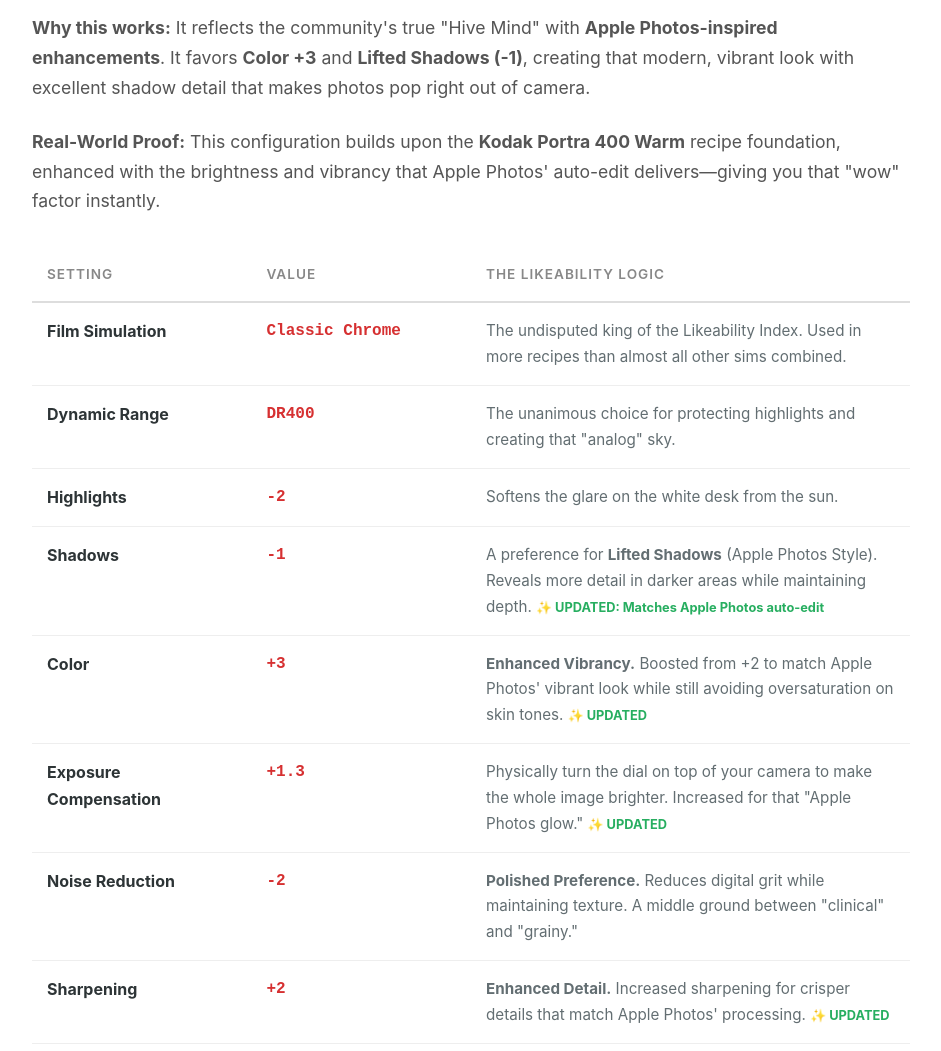
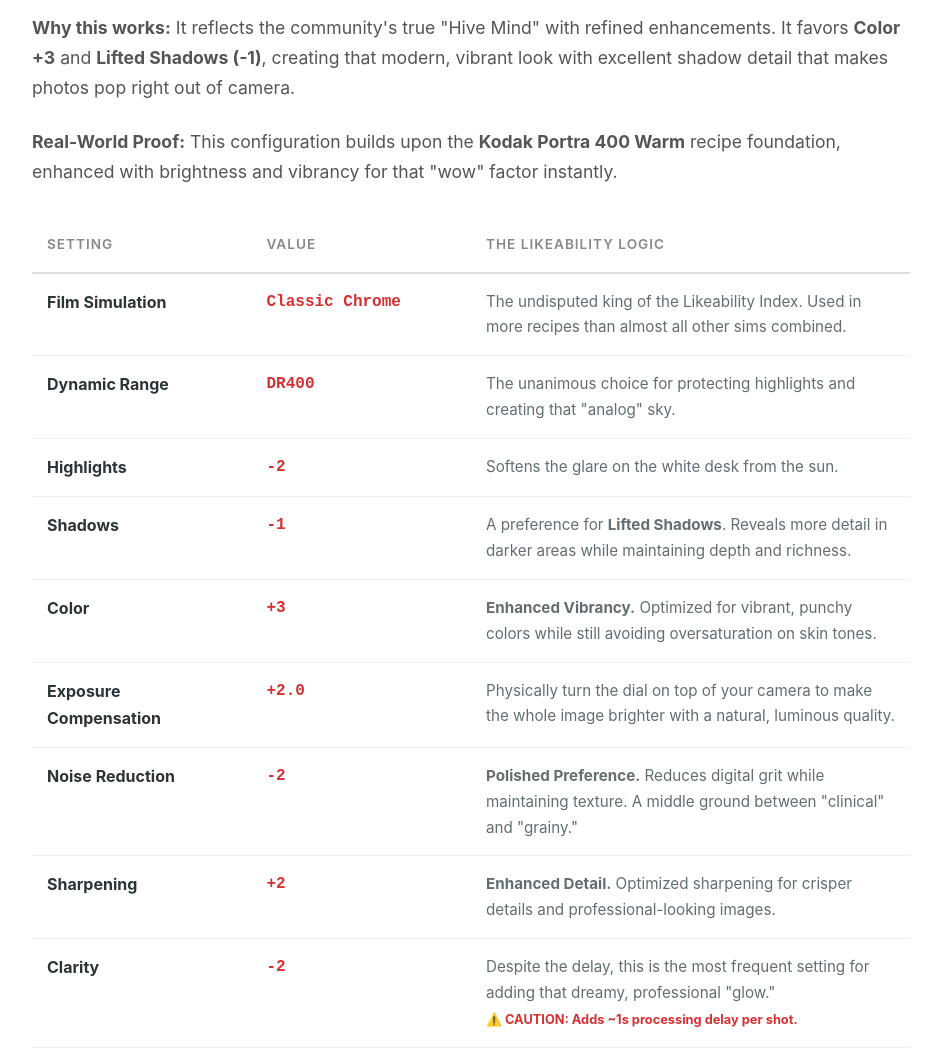
Before and after one commit to Niteeshkanungo/fujisims, a plain HTML site: page index.html in a window 1280 px wide. Shown: the part 2360-3411 px from the top of the page, without its empty margins (169-1110 px from the left). Drawn offline with Linux system fonts and the light colour scheme.

Commit message:
Update Nishti Recipe settings - cleaner version
- Shadows: -2 → -1 (lifted shadows for better detail)
- Color: +2 → +3 (enhanced vibrancy)
- Exposure: +1.0 → +2.0 (brighter images)
- Sharpening: +1 → +2 (crisper details)
- Removed all external references, keeping it clean

```diff
--- a/index.html
+++ b/index.html
@@ -318,13 +318,12 @@
             <p>By applying the <strong>Likeability Index</strong>—identifying the "Peak Preference" for every single
                 setting—I have built the definitive Fuji aesthetic. This isn't just an average; it is the most
                 statistically liked configuration in the Fuji world.</p>
-            <p><strong>Why this works:</strong> It reflects the community's true "Hive Mind" with <strong>Apple
-                    Photos-inspired enhancements</strong>.
+            <p><strong>Why this works:</strong> It reflects the community's true "Hive Mind" with refined enhancements.
                 It favors <strong>Color +3</strong> and <strong>Lifted Shadows (-1)</strong>, creating that modern,
                 vibrant look with excellent shadow detail that makes photos pop right out of camera.</p>
             <p><strong>Real-World Proof:</strong> This configuration builds upon the <strong>Kodak Portra 400
-                    Warm</strong> recipe foundation, enhanced with the brightness and vibrancy that Apple Photos'
-                auto-edit delivers—giving you that "wow" factor instantly.</p>
+                    Warm</strong> recipe foundation, enhanced with brightness and vibrancy for that "wow" factor
+                instantly.</p>
 
             <table class="recipe-table">
                 <thead>
@@ -354,26 +353,20 @@
                     <tr>
                         <td><strong>Shadows</strong></td>
                         <td>-1</td>
-                        <td>A preference for <strong>Lifted Shadows</strong> (Apple Photos Style). Reveals more detail
-                            in
-                            darker areas while maintaining depth. <span
-                                style="color: #27ae60; font-weight: bold; font-size: 0.8rem;">✨ UPDATED:
-                                Matches Apple Photos auto-edit</span></td>
+                        <td>A preference for <strong>Lifted Shadows</strong>. Reveals more detail in
+                            darker areas while maintaining depth and richness.</td>
                     </tr>
                     <tr>
                         <td><strong>Color</strong></td>
                         <td>+3</td>
-                        <td><strong>Enhanced Vibrancy.</strong> Boosted from +2 to match Apple Photos' vibrant look
-                            while still avoiding oversaturation on skin tones. <span
-                                style="color: #27ae60; font-weight: bold; font-size: 0.8rem;">✨ UPDATED</span></td>
+                        <td><strong>Enhanced Vibrancy.</strong> Optimized for vibrant, punchy colors
+                            while still avoiding oversaturation on skin tones.</td>
                     </tr>
                     <tr>
                         <td><strong>Exposure Compensation</strong></td>
-                        <td>+1.3</td>
-                        <td>Physically turn the dial on top of your camera to make the whole image brighter. Increased
-                            for
-                            that "Apple Photos glow." <span
-                                style="color: #27ae60; font-weight: bold; font-size: 0.8rem;">✨ UPDATED</span></td>
+                        <td>+2.0</td>
+                        <td>Physically turn the dial on top of your camera to make the whole image brighter with
+                            a natural, luminous quality.</td>
                     </tr>
                     <tr>
                         <td><strong>Noise Reduction</strong></td>
@@ -384,9 +377,8 @@
                     <tr>
                         <td><strong>Sharpening</strong></td>
                         <td>+2</td>
-                        <td><strong>Enhanced Detail.</strong> Increased sharpening for crisper details that match
-                            Apple Photos' processing. <span
-                                style="color: #27ae60; font-weight: bold; font-size: 0.8rem;">✨ UPDATED</span></td>
+                        <td><strong>Enhanced Detail.</strong> Optimized sharpening for crisper details and
+                            professional-looking images.</td>
                     </tr>
                     <tr>
                         <td><strong>Clarity</strong></td>
@@ -451,9 +443,11 @@
         <div class="card">
             <h2>See the Difference: Real World Examples</h2>
             <p>Theory is nice, but what does the "Nishti Recipe" actually look like? Here are straight-from-camera
-                JPEGs using the <strong>Apple Photos-inspired settings</strong> (Color +3, Shadows -1, Exposure +1.3,
-                Sharpening +2) combined with a <strong>PolarPro Mist
-                    Filter</strong>.</p>
+                JPEGs using the refined settings (Color +3, Shadows -1, Exposure +2.0, Sharpening +2) combined with a
+                <strong>PolarPro Mist
+                    Filter</strong>.
+            </p>
+            </p>
 
             <div class="tech-analysis">
                 <h4>Visual Breakdown: How the JPEGs Look</h4>
```
Also changed, not shown: 1 other file.
